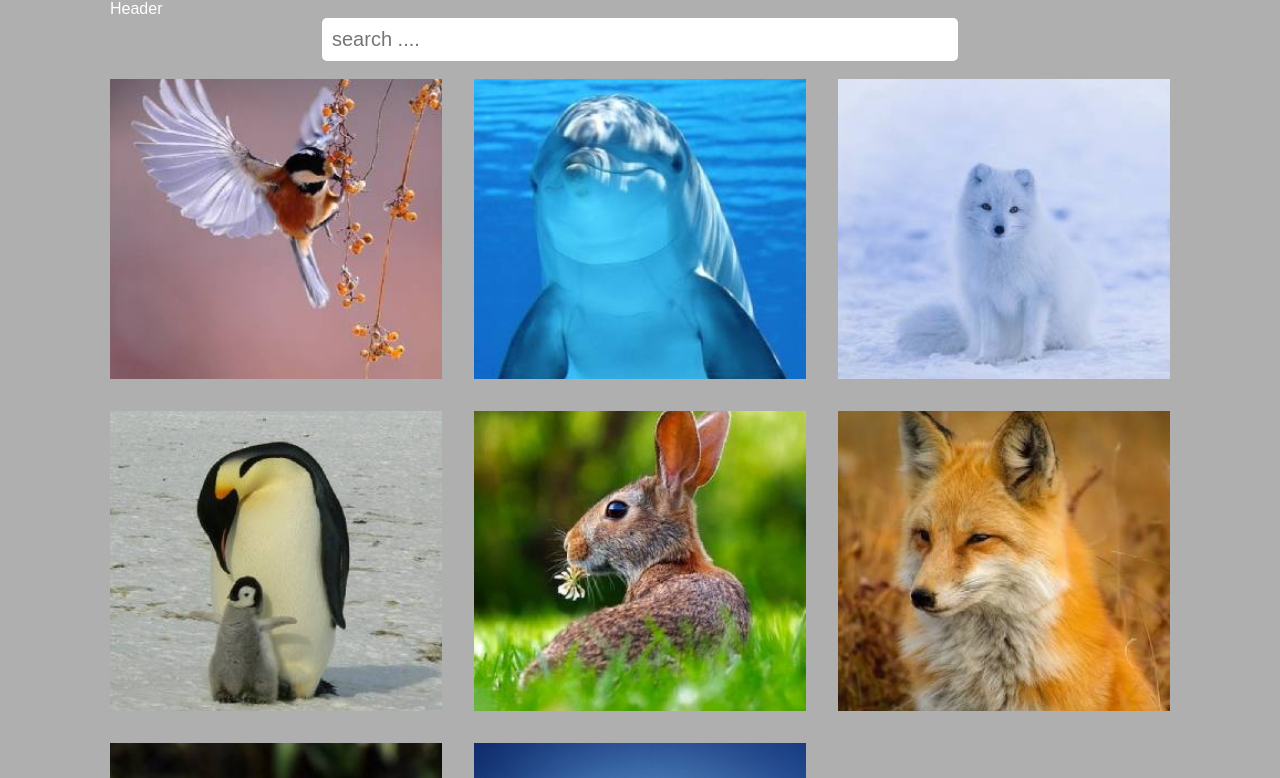
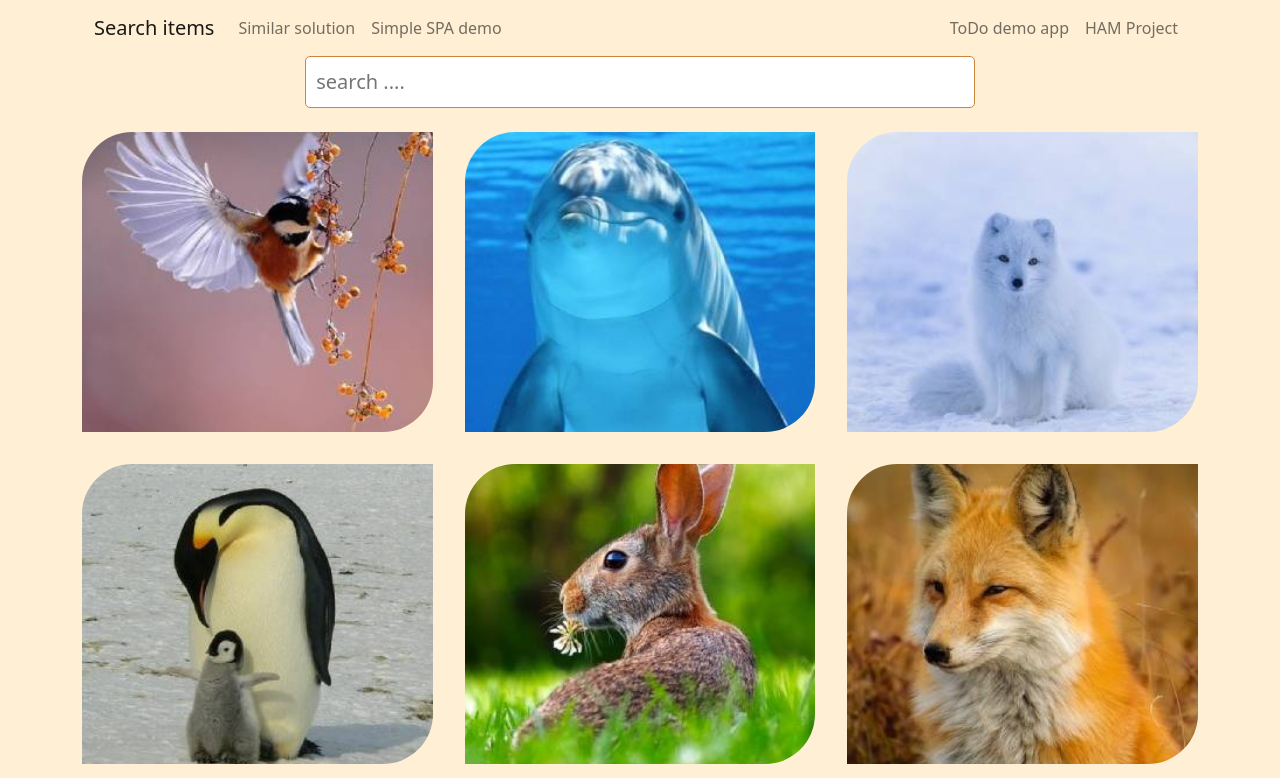
Before and after one commit to iritu/ItemsSearchBar, a React (Create React App) app: page / in a window 1280 px wide. Shown: the top 778 px of the page. Built offline with nearby package versions, Linux system fonts and the light colour scheme; no server answers.

Commit message:
install bootstrap for create react app, improve css, create header for this demo

```diff
--- a/package.json
+++ b/package.json
@@ -6,7 +6,9 @@
     "@testing-library/jest-dom": "^5.14.1",
     "@testing-library/react": "^11.2.7",
     "@testing-library/user-event": "^12.8.3",
+    "bootstrap": "^5.1.1",
     "react": "^17.0.2",
+    "react-bootstrap": "^2.0.0-rc.0",
     "react-dom": "^17.0.2",
     "react-scripts": "4.0.3",
     "web-vitals": "^1.1.2"
--- a/src/App.css
+++ b/src/App.css
@@ -4,42 +4,12 @@
   padding: 0;
 }
 
-html,
-body {
-  background: #afafaf  no-repeat center center/cover;
-  height: 100vh;
-  color: #fff;
-  font-family: Arial, Helvetica, sans-serif;
-}
+
 
 a {
   text-decoration: none;
 }
 
-.container {
-  max-width: 1100px;
-  margin: auto;
-  padding: 0 20px;
-}
-
-.btn {
-  display: inline-block;
-  color: #fff;
-  background-color: #3fb573;
-  font-size: 1em;
-  text-align: center;
-  padding: 10px 15px;
-  border: 0;
-  margin: 10px 0;
-}
-
-header {
-  height: 200px;
-}
-
-header img {
-  width: 400px;
-}
 
 .center {
   display: flex;
@@ -51,11 +21,11 @@ header img {
   height: 100px;
 }
 
-input[type="text"] {
+.searchInput {
   display: block;
   padding: 10px;
   font-size: 20px;
-  border: 0;
+  border: 1px solid peru;
   border-radius: 5px;
   width: 60%;
   margin: auto;
@@ -70,9 +40,10 @@ input[type="text"] {
 
 .card {
   cursor: pointer;
-  background-color: transparent;
+  background-color: transparent !important;
   height: 300px;
   perspective: 1000px;
+  border:0 !important;
 }
 
 .card h1 {
@@ -86,6 +57,8 @@ input[type="text"] {
   width: 100%;
   height: 300px;
   object-fit: cover;
+  border-top-left-radius: 50px;
+  border-bottom-right-radius: 50px;
 }
 
 .card-inner {
@@ -107,10 +80,12 @@ input[type="text"] {
   height: 100%;
   -webkit-backface-visibility: hidden;
   backface-visibility: hidden;
+  border-top-left-radius: 50px;
+  border-bottom-right-radius: 50px;
 }
 
 .card-back {
-  background-color: #333;
+  background-color:peru;
   color: white;
   padding: 30px;
   transform: rotateY(180deg);
@@ -131,9 +106,5 @@ input[type="text"] {
   .cards {
     grid-template-columns: 1fr;
   }
-  .card img {
-    width: 100%;
-    height: 300px;
-    object-fit: contain;
-  }
+
 }
--- a/src/Components/header.jsx
+++ b/src/Components/header.jsx
@@ -1,6 +1,28 @@
+import {Navbar, Container, Nav, NavDropdown} from 'react-bootstrap';
+import 'bootstrap/dist/css/bootstrap.min.css';
+
 function Header(){
     return (
-        <div>Header</div>
+
+        <Navbar collapseOnSelect expand="lg"  >
+        <Container>
+        <Navbar.Brand href="#home">Search items</Navbar.Brand>
+        <Navbar.Toggle aria-controls="responsive-navbar-nav" />
+        <Navbar.Collapse id="responsive-navbar-nav">
+          <Nav className="me-auto">
+            <Nav.Link href="https://iritu.github.io/movieapp/#/Persons">Similar solution</Nav.Link>
+            <Nav.Link href="https://iritu.github.io/ReactSPADemo/#">Simple SPA demo</Nav.Link>
+          </Nav>
+          <Nav>
+            <Nav.Link href="https://iritu.github.io/todolistapp/">ToDo demo app</Nav.Link>
+            <Nav.Link eventKey={2} href="https://iritu.github.io/mngbldnglife/#/">
+             HAM Project
+            </Nav.Link>
+          </Nav>
+        </Navbar.Collapse>
+        </Container>
+      </Navbar>
+
     )
 }
 
--- a/src/Components/search.jsx
+++ b/src/Components/search.jsx
@@ -18,6 +18,7 @@ function Search({items}){
     return(
         <>
         <input
+            className="searchInput"
             type="text"
             placeholder={"search ...."}
             onChange = {handleChange}
--- a/src/index.css
+++ b/src/index.css
@@ -1,8 +1,6 @@
 body {
-  margin: 0;
-  font-family: -apple-system, BlinkMacSystemFont, 'Segoe UI', 'Roboto', 'Oxygen',
-    'Ubuntu', 'Cantarell', 'Fira Sans', 'Droid Sans', 'Helvetica Neue',
-    sans-serif;
-  -webkit-font-smoothing: antialiased;
-  -moz-osx-font-smoothing: grayscale;
+  background-color:papayawhip !important;
+  height: 100vh;
+  color: #fff;
+
 }
--- a/src/mainApp.jsx
+++ b/src/mainApp.jsx
@@ -24,7 +24,6 @@ const MainApp = () => {
         <div className='container'>
             <Header />
             <Search isLoading={isLoading} items={items} />
-            {/* <PeopleGrid isLoading={isLoading} items={items} /> */}
         </div>
     );
 }
```
Also changed, not shown: 2 other files (tests, documents, lock files or other folders).
